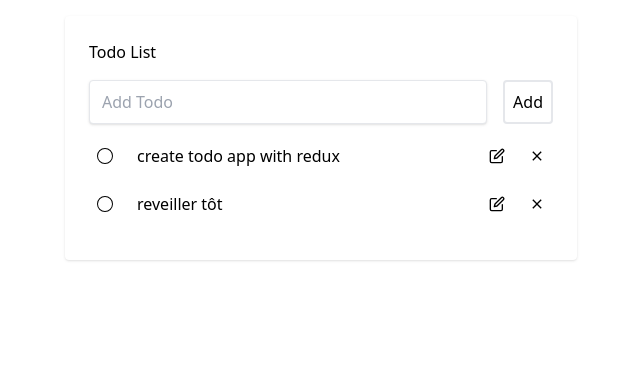
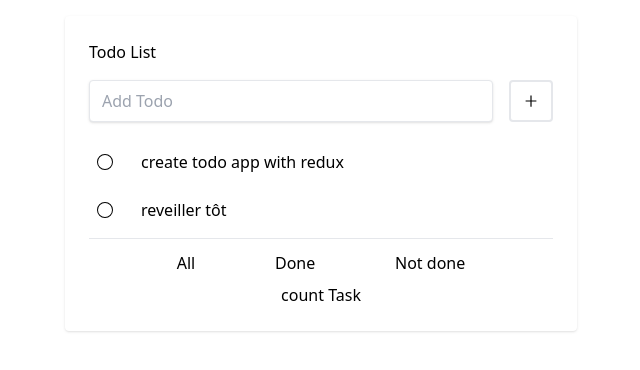
Before and after one commit to Mrsoufixx/to-Do-List, a React (Create React App) app: page / in a window 1280 px wide. Shown: the top 370 px of the page, without its empty margins (319-959 px from the left). Built offline with nearby package versions, Linux system fonts and the light colour scheme.

Commit message:
add mouseenter and leave in icon delete and update

```diff
--- a/package.json
+++ b/package.json
@@ -40,7 +40,9 @@
     ]
   },
   "devDependencies": {
+    "autoprefixer": "^10.4.14",
     "eslint-config-react-app": "^7.0.1",
+    "postcss": "^8.4.21",
     "tailwindcss": "^3.3.1"
   }
 }
--- /dev/null
+++ b/postcss.config.js
@@ -0,0 +1,6 @@
+module.exports = {
+  plugins: {
+    tailwindcss: {},
+    autoprefixer: {},
+  },
+}
--- a/src/App.js
+++ b/src/App.js
@@ -1,6 +1,6 @@
 import { BrowserRouter, Route, Routes } from "react-router-dom";
 import "./App.css";
-import AddTask from "./components/AddTask";
+
 import EditTask from "./components/EditTask";
 import ListTask from "./components/ListTask";
 
@@ -8,11 +8,9 @@ function App() {
   return (
     <div className="h-100 w-full flex items-center justify-center bg-teal-lightest font-sans">
       <div className="bg-white rounded shadow p-6 m-4 w-full lg:w-3/4 lg:max-w-lg">
-        <AddTask />
         <BrowserRouter>
           <Routes>
             <Route path="/" element={<ListTask />} />
-
             <Route path="/edit/:id" element={<EditTask />} />
           </Routes>
         </BrowserRouter>
--- a/src/components/AddTask.js
+++ b/src/components/AddTask.js
@@ -1,8 +1,6 @@
 import React, { useState } from "react";
 import { useDispatch, useSelector } from "react-redux";
-
-
-
+import {AiOutlinePlus} from "react-icons/ai"
 import { addTaskAction } from "../redux/actions/ActionsTask";
 
 
@@ -40,9 +38,9 @@ function AddTask() {
         />
         <button
           onClick={addBtn}
-          className="flex-no-shrink p-2 border-2 rounded text-teal border-teal hover:text-white hover:bg-teal"
+          className="flex-no-shrink py-2 px-3 border-2 rounded text-teal border-teal hover:text-white hover:bg-teal "
         >
-          Add
+         <AiOutlinePlus/>
         </button>
       </div>
     </div>
--- /dev/null
+++ b/src/components/Filter.js
@@ -0,0 +1,9 @@
+import React from 'react'
+
+function Filter() {
+  return (
+    <div>Filter</div>
+  )
+}
+
+export default Filter
--- a/src/components/ListTask.js
+++ b/src/components/ListTask.js
@@ -1,42 +1,68 @@
-import React from "react";
+import React, { useState } from "react";
+import AddTask from "./AddTask";
 import { useDispatch, useSelector } from "react-redux";
-import {BsCircle} from "react-icons/bs"
-import {FiEdit} from "react-icons/fi"
-import {MdOutlineClose} from 'react-icons/md'
+import { BsCircle } from "react-icons/bs";
+import { FiEdit3 } from "react-icons/fi";
+import { MdOutlineClose } from "react-icons/md";
 import { Link } from "react-router-dom";
 import { removeTaskAction } from "../redux/actions/ActionsTask";
 
+function ListTask() {
+  const [hoveredTaskId, setHoveredTaskId] = useState(null);
+  const tasks = useSelector((data) => data.tasks);
+  const dispatch = useDispatch();
+  const removeBtn = (id) => {
+    dispatch(removeTaskAction(id));
+  };
 
-function ListTask() {
-  const tasks = useSelector((data) => data.tasks);
-  const dispatch = useDispatch()
-  const removeBtn =(id)=>{
-    dispatch(removeTaskAction(id))
-  }
-  console.log(tasks)
   return (
+    <>
+      <AddTask />
       <div>
         {tasks.map((task, index) => {
+          const isHovered = task.id === hoveredTaskId;
           return (
-          <div key={index} className="flex mb-4 items-center">
-            <button className="flex-no-shrink p-2 mr-4 text-green border-green hover:bg-green">
-            <BsCircle/>
+            <div
+              key={index}
+              className="flex items-center hover:bg-gray-50 h-12 rounded-md gap-1"
+              onMouseEnter={() => setHoveredTaskId(task.id)}
+              onMouseLeave={() => setHoveredTaskId(null)}
+            >
+              <button className="flex-no-shrink p-2 mr-4 text-green  hover:bg-green">
+                <BsCircle />
               </button>
-            <p className="w-full text-grey-darkest">{task.description}</p>
+              <p className="w-full text-grey-950 whitespace-normal ">{task.description}</p>
 
+              {isHovered && (
+                <div className="flex p-2">
                   <Link to={`/edit/${task.id}`}>
-            <button className="flex-no-shrink p-2 ml-2 rounded text-red border-red hover:text-white hover:bg-red">
-              <FiEdit/>
+                    <button className="flex-no-shrink px-1.5 py-1 rounded text-blue-600 hover:text-white hover:bg-blue-600">
+                      <FiEdit3 />
                     </button>
                   </Link>
 
-            <button onClick={()=>removeBtn(task.id)} className="flex-no-shrink p-2 ml-2  rounded text-red hover:text-white hover:bg-red">
-            <MdOutlineClose/>
+                  <button
+                    onClick={() => removeBtn(task.id)}
+                    className="flex-no-shrink px-1.5 py-1 rounded text-red-600 hover:text-white hover:bg-red-600 "
+                  >
+                    <MdOutlineClose />
                   </button>
+                </div>
+              )}
             </div>
           );
         })}
+        <hr className="my-1"/>
+        <div className="flex flex-col items-center">
+          <div className="flex w-full justify-evenly p-2 ">
+            <button>All</button>
+            <button>Done</button>
+            <button>Not done</button>
           </div>
+          <span>count Task</span>
+        </div>
+      </div>
+    </>
   );
 }
 
--- a/src/index.js
+++ b/src/index.js
@@ -2,12 +2,10 @@ import React from 'react';
 import ReactDOM from 'react-dom/client';
 import './index.css';
 import App from './App';
-import { legacy_createStore } from "redux";
-import ReducerTask from "./redux/reducers/ReducerTask";
+import store from './redux/store';
 import { Provider } from 'react-redux';
 
 
-const store=legacy_createStore(ReducerTask)
 
 
 const root = ReactDOM.createRoot(document.getElementById('root'));
--- a/src/redux/store/index.js
+++ b/src/redux/store/index.js
@@ -1,5 +1,5 @@
 import { createStore } from 'redux'
-import rootReducer from '../Reducers/rootReducer'
+import ReducerTask from '../reducers/ReducerTask';
 
-const store = createStore(rootReducer,window.__REDUX_DEVTOOLS_EXTENSION__ && window.__REDUX_DEVTOOLS_EXTENSION__())
+const store = createStore(ReducerTask,window.__REDUX_DEVTOOLS_EXTENSION__ && window.__REDUX_DEVTOOLS_EXTENSION__())
 export default store;
```
Also changed, not shown: 2 other files (tests, documents, lock files or other folders). Lines whose indentation alone changed are shown as unchanged.
